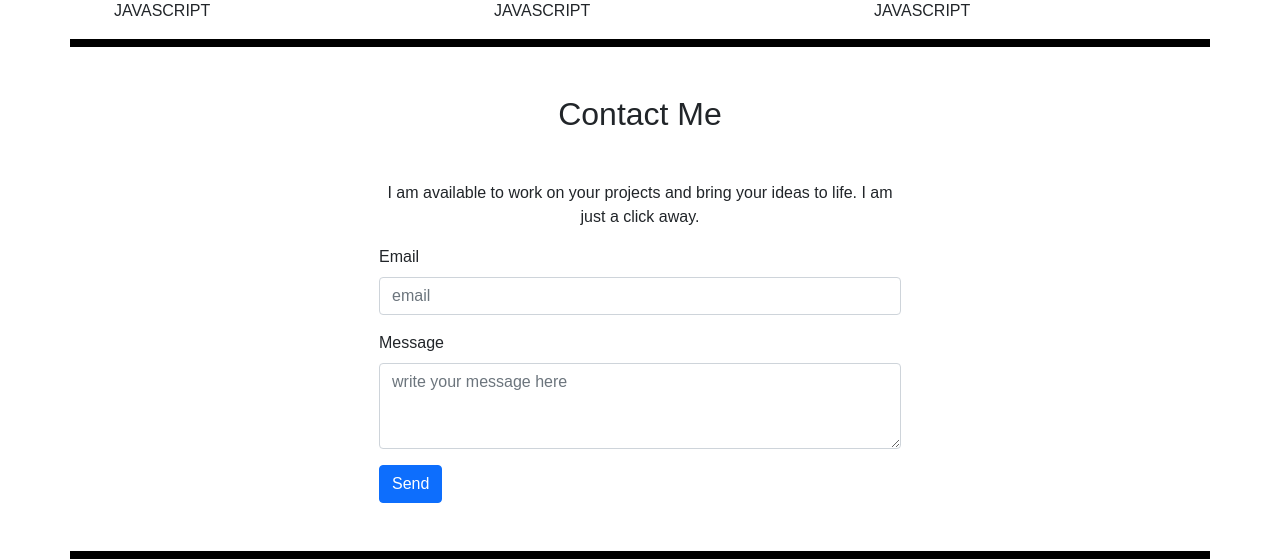
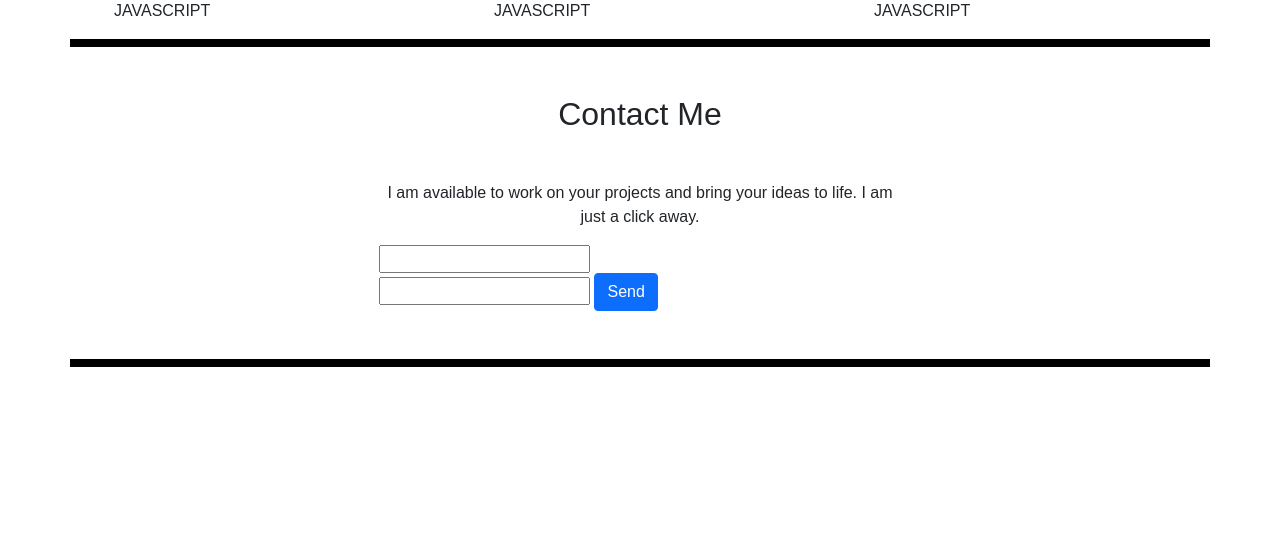
Before and after one commit to izik4004/Resume, a PHP site: page / in a window 1280 px wide. Shown: the part 1299-1858 px from the top of the page. After the commit the page ends 1666 px from the top, so only its background shows below. Run offline with PHP 8.4, Linux system fonts and the light colour scheme.

Commit message:
changes to form

```diff
--- a/index.php
+++ b/index.php
@@ -165,17 +165,9 @@
           <p class="text-center">I am available to work on your projects and bring your ideas to life. I am just a click away.</p>
             </div>
 
-            <form action="https://formsubmit.co/your@email.com" method="POST">
-                <div class="mb-3">
-                <label for="email" class="form-label" >Email</label>
-                <input type="text" class="form-control" name="email" placeholder="email">
-                </div>
-                <div class="mb-3">
-                <label for="message" class="form-label">Message</label>
-                <textarea class="form-control" name="message" rows="3" placeholder="write your message here"></textarea>
-                </div>
-                <input type="hidden" name="_next" value="thankyou.html">
-
+            <form action="https://formsubmit.co/imazik4004@gmail.com" method="POST">
+                <input type="text" name="name" required></br>
+                <input type="email" name="email" required>
                 <button type="submit" class="btn btn-primary">Send</button>
             </form>
         </section>
```
